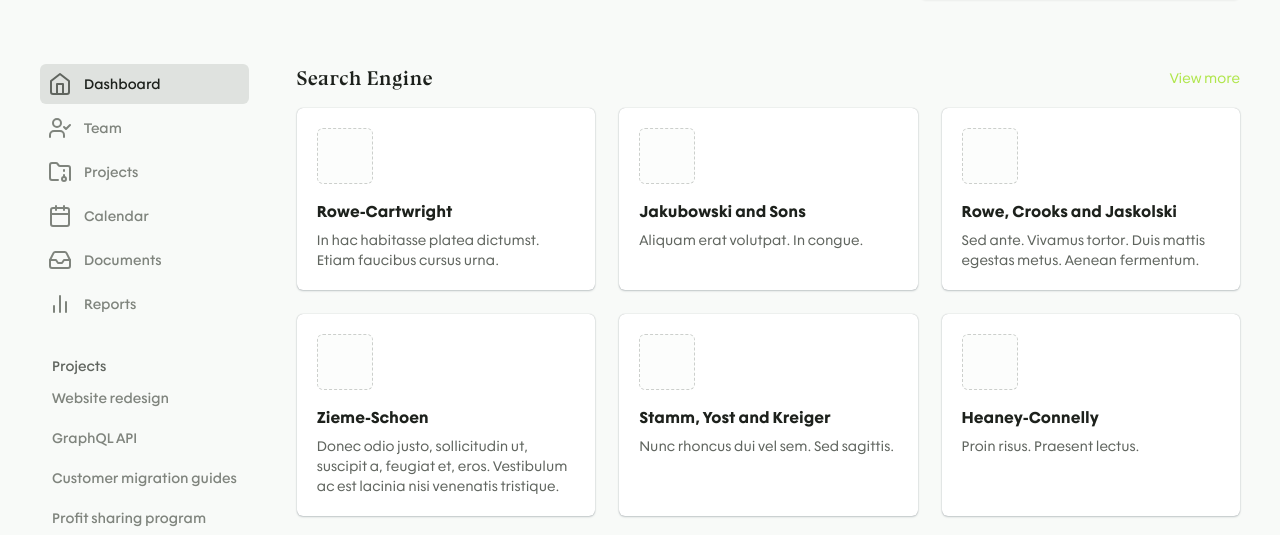
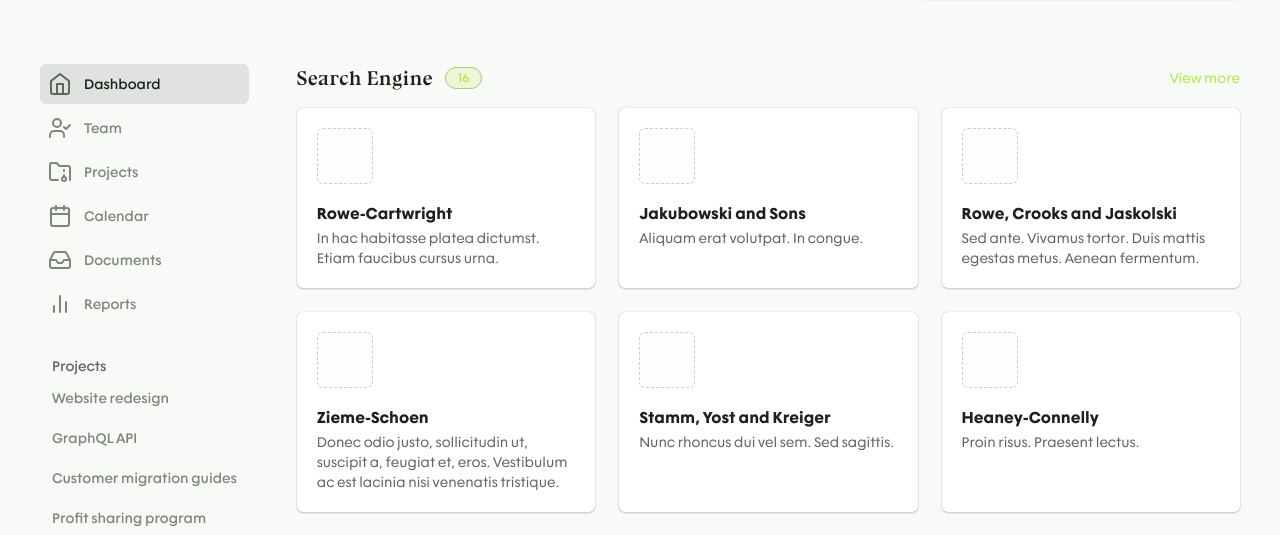
Before and after one commit to creight-dev/aican.fyi-layout-exploration, a Next.js app: page / in a window 1280 px wide. Shown: the part 259-794 px from the top of the page. Built offline with nearby package versions, Linux system fonts and the light colour scheme.

Commit message:
refactor: work on resources

```diff
--- a/components/resource-category.tsx
+++ b/components/resource-category.tsx
@@ -11,13 +11,24 @@ export type ResourceCategoryProps = {
 
 const DEFAULT_MAX_ITEMS = 9
 
+const Count = ({ count }: { count: number }) => {
+  return (
+    <span className="inline-flex items-center rounded-full border border-primary-7 bg-primary-3 px-3 py-0.5 text-xs font-medium text-primary-10 dark:border-primaryDark-7 dark:bg-primaryDark-3 dark:text-primaryDark-10">
+      {count}
+    </span>
+  )
+}
 const ResourceCategory = ({ category, resources }: ResourceCategoryProps) => {
   const showMore = resources.length > DEFAULT_MAX_ITEMS
+  const count = resources.length
   if (showMore) resources = resources.slice(0, DEFAULT_MAX_ITEMS)
   return (
     <section className="space-y-4">
       <div className="flex w-full items-center justify-between">
-        <h2 className="font-heading text-xl tracking-wide">{category}</h2>
+        <div className="flex items-center gap-x-3">
+          <h2 className="font-heading text-xl tracking-wide">{category}</h2>
+          {showMore && <Count count={count} />}
+        </div>
         <span className={clsx('cursor-pointer text-sm text-primary-10', { hidden: !showMore })}>View more</span>
       </div>
       <div className="grid grid-cols-3 gap-4 lg:gap-6">
--- a/components/resource.tsx
+++ b/components/resource.tsx
@@ -8,10 +8,10 @@ export type ResourceProps = {
 const Resource = ({ name, description }: ResourceProps) => {
   return (
     <div className="rounded-md bg-white p-5 shadow-1 ring-1 ring-transparent dark:bg-neutralDark-2 dark:shadow-none dark:ring-neutralDark-6">
-      <div className="flex h-full flex-col gap-y-4">
+      <div className="flex h-full flex-col gap-y-5">
         <div className="h-8 w-8 rounded-md border border-dashed border-neutral-7 bg-neutral-1 dark:border-neutralDark-7 dark:bg-neutralDark-3 lg:h-14 lg:w-14"></div>
-        <div className="space-y-1.5">
-          <h2 className="text-base font-bold">{name}</h2>{' '}
+        <div className="space-y-1">
+          <h2 className="text-base font-bold leading-tight">{name}</h2>{' '}
           <p className="line-clamp-3 text-sm text-neutral-11 dark:text-neutralDark-11">{description}</p>
         </div>
       </div>
```
